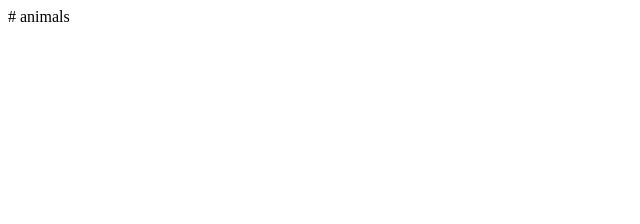
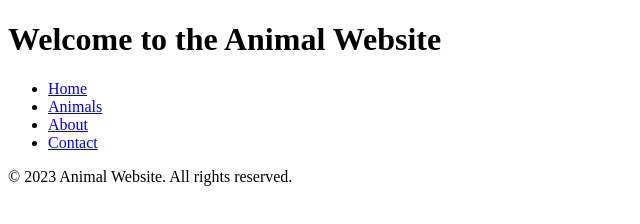
Before and after one commit to foaudsaweri3/animals, a plain HTML site: page index.html in a window 1280 px wide. Shown: the whole page, without its empty margins (0-640 px from the left). Drawn offline with Linux system fonts and the light colour scheme.

Commit message:
Update index.html

```diff
--- a/index.html
+++ b/index.html
@@ -1 +1,32 @@
-# animals
+<!DOCTYPE html>
+<html lang="en">
+<head>
+    <meta charset="UTF-8">
+    <meta name="viewport" content="width=device-width, initial-scale=1.0">
+    <title>Animal Website</title>
+    <link rel="stylesheet" href="style.css">
+</head>
+<body>
+    <header>
+        <h1>Welcome to the Animal Website</h1>
+        <nav>
+            <ul>
+                <li><a href="#">Home</a></li>
+                <li><a href="#">Animals</a></li>
+                <li><a href="#">About</a></li>
+                <li><a href="#">Contact</a></li>
+            </ul>
+        </nav>
+    </header>
+
+    <main>
+        <!-- Add your main content here -->
+    </main>
+
+    <footer>
+        <p>&copy; 2023 Animal Website. All rights reserved.</p>
+    </footer>
+
+    <script src="script.js"></script>
+</body>
+</html>
```
